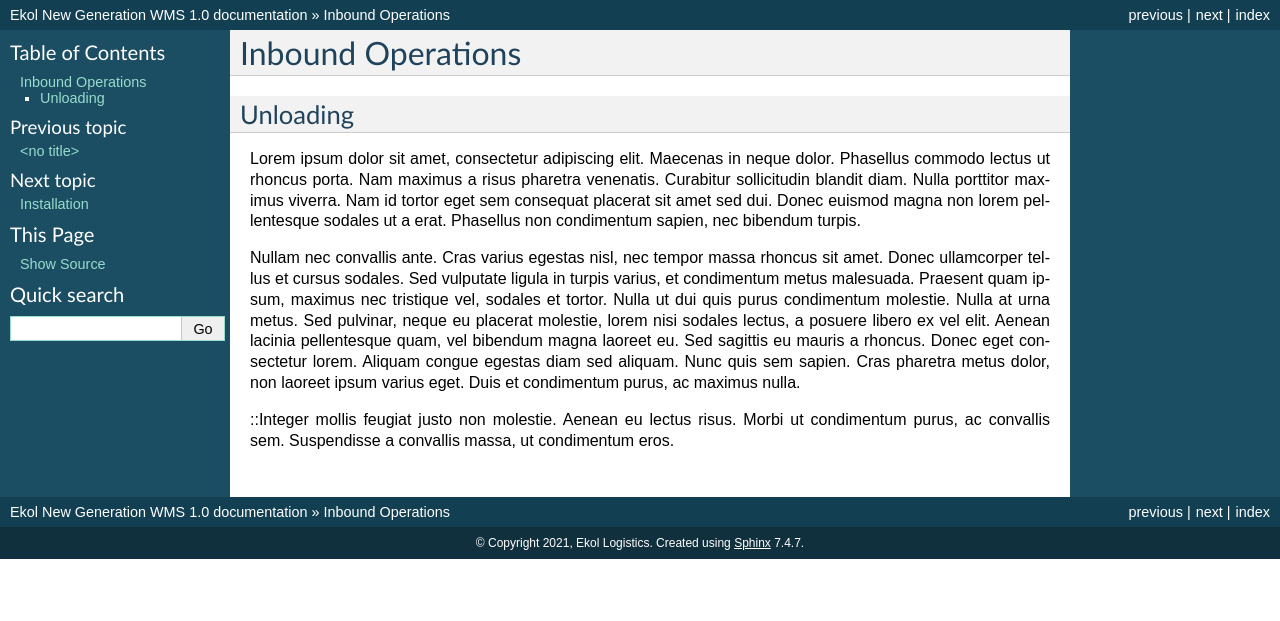
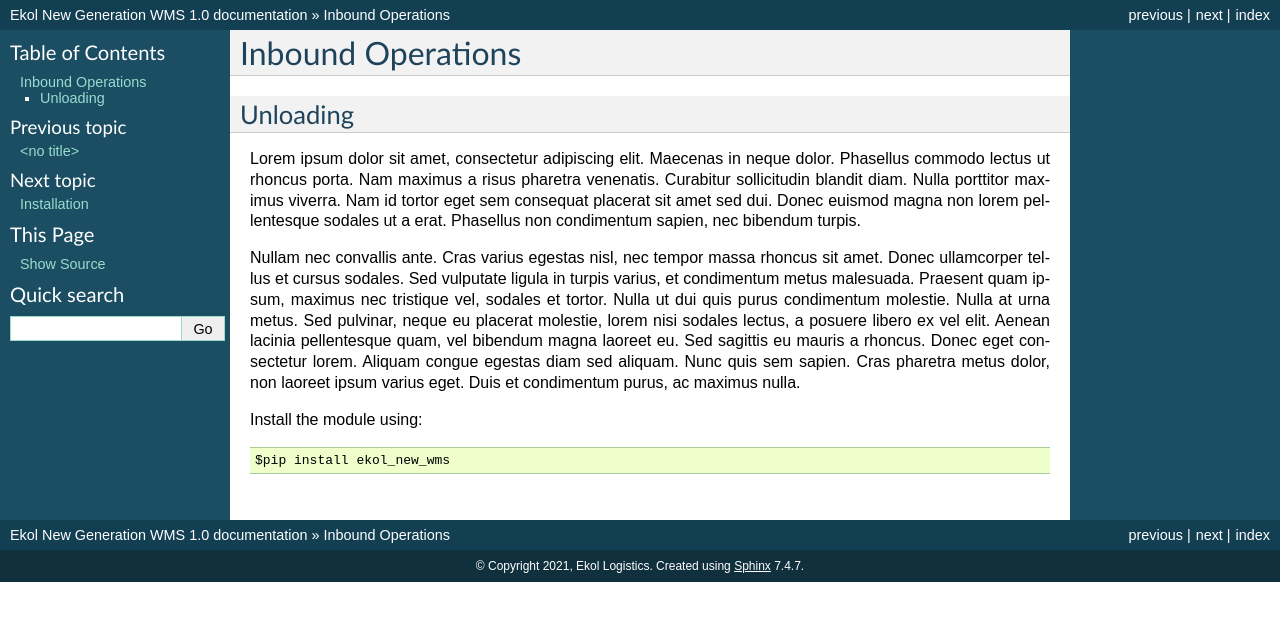
Before and after one commit to muratturkcelik/ekol-new-wms, a Sphinx documentation site: the page built from docs/inbound.rst, in a window 1280 px wide. Shown: the top 621 px of the page. Built offline with Sphinx 7.4.7, drawn with Linux system fonts in a browser that asks for light colours.

Commit message:
Update inbound.rst

```diff
--- a/docs/inbound.rst
+++ b/docs/inbound.rst
@@ -8,4 +8,6 @@ Lorem ipsum dolor sit amet, consectetur adipiscing elit. Maecenas in neque dolor
 
 Nullam nec convallis ante. Cras varius egestas nisl, nec tempor massa rhoncus sit amet. Donec ullamcorper tellus et cursus sodales. Sed vulputate ligula in turpis varius, et condimentum metus malesuada. Praesent quam ipsum, maximus nec tristique vel, sodales et tortor. Nulla ut dui quis purus condimentum molestie. Nulla at urna metus. Sed pulvinar, neque eu placerat molestie, lorem nisi sodales lectus, a posuere libero ex vel elit. Aenean lacinia pellentesque quam, vel bibendum magna laoreet eu. Sed sagittis eu mauris a rhoncus. Donec eget consectetur lorem. Aliquam congue egestas diam sed aliquam. Nunc quis sem sapien. Cras pharetra metus dolor, non laoreet ipsum varius eget. Duis et condimentum purus, ac maximus nulla.
 
-::Integer mollis feugiat justo non molestie. Aenean eu lectus risus. Morbi ut condimentum purus, ac convallis sem. Suspendisse a convallis massa, ut condimentum eros.
+Install the module using::
+
+  $pip install ekol_new_wms
```
